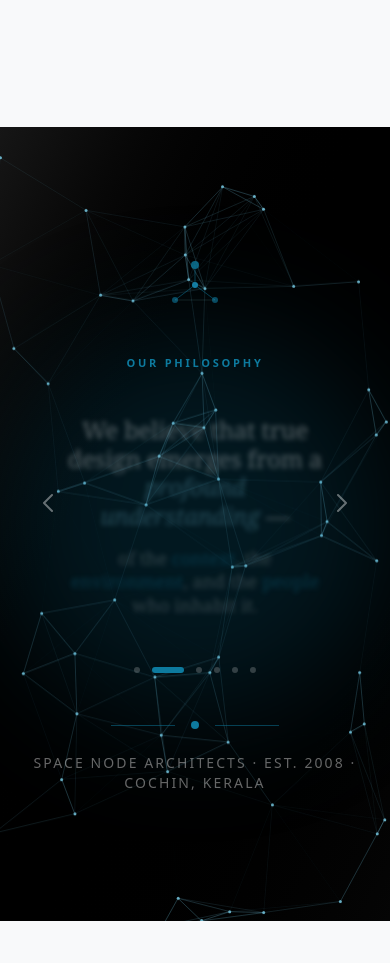
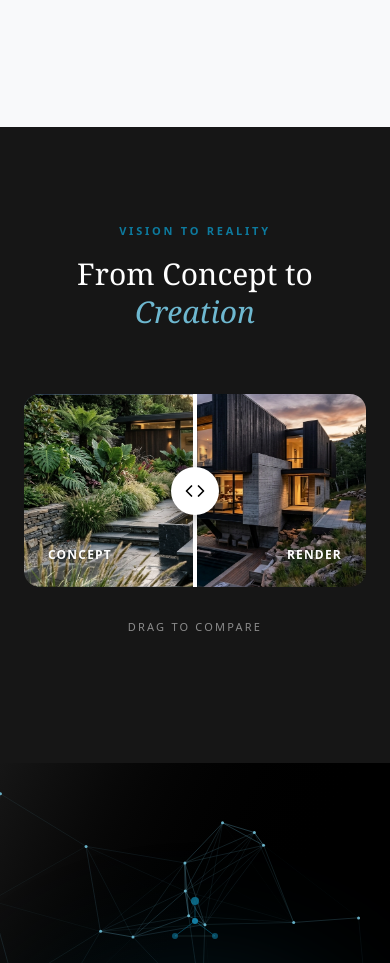
Before and after one commit to zaeemahamad111-ops/SpaceNode, a Next.js app in the folder web/: page / in a window 390 px wide. Shown: the part 2300-3263 px from the top of the page. Built offline with nearby package versions, Linux system fonts and the light colour scheme; a web font is replaced by a local one.

Commit message:
Add BeforeAfterSlider component to home page

```diff
--- a/web/src/app/page.tsx
+++ b/web/src/app/page.tsx
@@ -3,6 +3,7 @@ import HeroSection from '@/components/sections/home/HeroSection';
 import PhilosophyStatement from '@/components/sections/home/PhilosophyStatement';
 import ExpertisePreview from '@/components/sections/home/ExpertisePreview';
 import StudioProcess from '@/components/sections/home/StudioProcess';
+import BeforeAfterSection from '@/components/sections/home/BeforeAfterSection';
 import HomeCTA from '@/components/sections/home/HomeCTA';
 
 export const metadata: Metadata = {
@@ -16,6 +17,7 @@ export default function HomePage() {
     <>
       <HeroSection />
       <ExpertisePreview />
+      <BeforeAfterSection />
       <PhilosophyStatement />
       <StudioProcess />
       <HomeCTA />
--- /dev/null
+++ b/web/src/components/sections/home/BeforeAfterSection.tsx
@@ -0,0 +1,136 @@
+'use client';
+
+import { useState, useRef, useEffect, useCallback } from 'react';
+import Image from 'next/image';
+import RevealWrapper from '@/components/ui/RevealWrapper';
+import { ChevronLeft, ChevronRight } from 'lucide-react';
+
+export default function BeforeAfterSection() {
+  const [position, setPosition] = useState(50);
+  const containerRef = useRef<HTMLDivElement>(null);
+
+  const handleMove = useCallback((clientX: number) => {
+    if (containerRef.current) {
+      const rect = containerRef.current.getBoundingClientRect();
+      const x = Math.max(0, Math.min(clientX - rect.left, rect.width));
+      const percentage = (x / rect.width) * 100;
+      setPosition(percentage);
+    }
+  }, []);
+
+  const handleMouseMove = useCallback((e: MouseEvent) => {
+    handleMove(e.clientX);
+  }, [handleMove]);
+
+  const handleTouchMove = useCallback((e: TouchEvent) => {
+    handleMove(e.touches[0].clientX);
+  }, [handleMove]);
+
+  const handleMouseUp = useCallback(() => {
+    window.removeEventListener('mousemove', handleMouseMove);
+    window.removeEventListener('mouseup', handleMouseUp);
+  }, [handleMouseMove]);
+
+  const handleTouchEnd = useCallback(() => {
+    window.removeEventListener('touchmove', handleTouchMove);
+    window.removeEventListener('touchend', handleTouchEnd);
+  }, [handleTouchMove]);
+
+  const handleMouseDown = useCallback((e: React.MouseEvent) => {
+    e.preventDefault();
+    handleMove(e.clientX);
+    window.addEventListener('mousemove', handleMouseMove);
+    window.addEventListener('mouseup', handleMouseUp);
+  }, [handleMove, handleMouseMove, handleMouseUp]);
+
+  const handleTouchStart = useCallback((e: React.TouchEvent) => {
+    handleMove(e.touches[0].clientX);
+    window.addEventListener('touchmove', handleTouchMove, { passive: false });
+    window.addEventListener('touchend', handleTouchEnd);
+  }, [handleMove, handleTouchMove, handleTouchEnd]);
+
+  useEffect(() => {
+    return () => {
+      window.removeEventListener('mousemove', handleMouseMove);
+      window.removeEventListener('mouseup', handleMouseUp);
+      window.removeEventListener('touchmove', handleTouchMove);
+      window.removeEventListener('touchend', handleTouchEnd);
+    };
+  }, [handleMouseMove, handleMouseUp, handleTouchMove, handleTouchEnd]);
+
+  return (
+    <section className="py-24 md:py-32 bg-[#161616] text-white overflow-hidden relative">
+      <div className="max-w-[1440px] mx-auto px-6 md:px-20">
+        <div className="text-center mb-16">
+          <RevealWrapper>
+            <span className="font-sans text-[11px] font-semibold tracking-[0.25em] uppercase text-[#0D7A9E] block mb-4">
+              Vision to Reality
+            </span>
+            <h2 className="font-serif text-3xl md:text-5xl lg:text-6xl text-white leading-tight">
+              From Concept to <span className="italic text-[#6EB8D0]">Creation</span>
+            </h2>
+          </RevealWrapper>
+        </div>
+
+        <RevealWrapper delay={0.2} className="max-w-5xl mx-auto">
+          <div
+            ref={containerRef}
+            className="relative w-full aspect-video rounded-2xl overflow-hidden cursor-ew-resize select-none"
+            onMouseDown={handleMouseDown}
+            onTouchStart={handleTouchStart}
+          >
+            {/* After Image (Full background) */}
+            <div className="absolute inset-0">
+              <Image
+                src="/images/expertise-architecture.png"
+                alt="Rendered result"
+                fill
+                className="object-cover"
+                sizes="(max-width: 1024px) 100vw, 1024px"
+              />
+              <div className="absolute bottom-6 right-6 font-sans text-xs font-bold tracking-widest text-white drop-shadow-md">
+                RENDER
+              </div>
+            </div>
+
+            {/* Before Image (Clipped) */}
+            <div
+              className="absolute inset-0"
+              style={{ clipPath: `inset(0 ${100 - position}% 0 0)` }}
+            >
+              <Image
+                src="/images/expertise-landscape.png"
+                alt="Initial Sketch/Concept"
+                fill
+                className="object-cover"
+                sizes="(max-width: 1024px) 100vw, 1024px"
+              />
+              {/* Overlay to simulate sketch/model look if needed */}
+              <div className="absolute inset-0 bg-white/20 grayscale mix-blend-color" />
+              <div className="absolute bottom-6 left-6 font-sans text-xs font-bold tracking-widest text-white drop-shadow-md">
+                CONCEPT
+              </div>
+            </div>
+
+            {/* Slider Handle */}
+            <div
+              className="absolute top-0 bottom-0 w-1 bg-white cursor-ew-resize drop-shadow-[0_0_10px_rgba(0,0,0,0.5)]"
+              style={{ left: `${position}%`, transform: 'translateX(-50%)' }}
+            >
+              <div className="absolute top-1/2 left-1/2 -translate-x-1/2 -translate-y-1/2 w-12 h-12 bg-white rounded-full flex items-center justify-center shadow-[0_4px_20px_rgba(0,0,0,0.3)]">
+                <ChevronLeft className="w-5 h-5 text-black -mr-1" />
+                <ChevronRight className="w-5 h-5 text-black -ml-1" />
+              </div>
+            </div>
+          </div>
+
+          <div className="mt-8 text-center">
+            <p className="font-sans text-[11px] tracking-[0.2em] uppercase text-white/50 mb-8">
+              Drag to compare
+            </p>
+          </div>
+        </RevealWrapper>
+      </div>
+    </section>
+  );
+}
```
